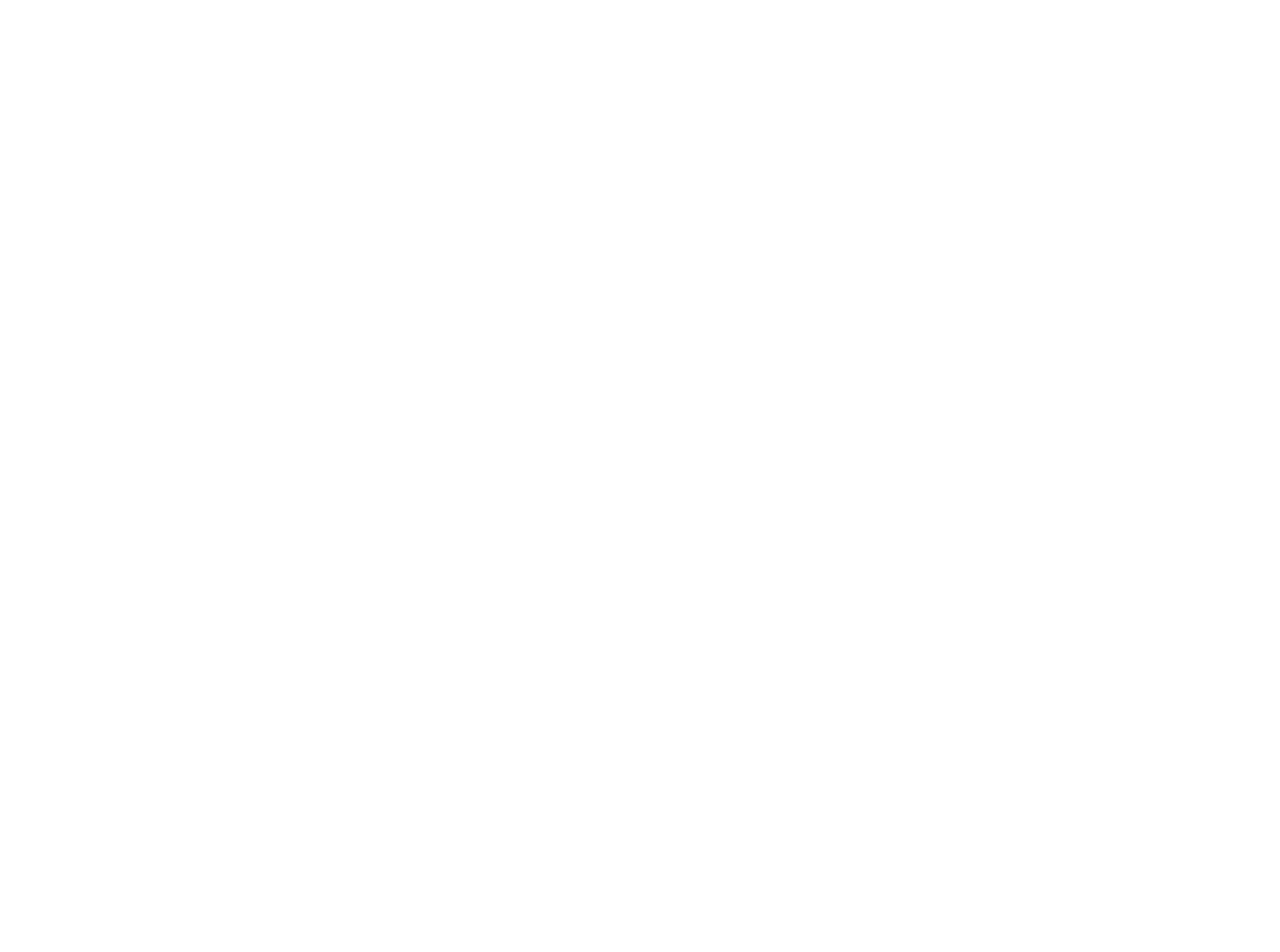
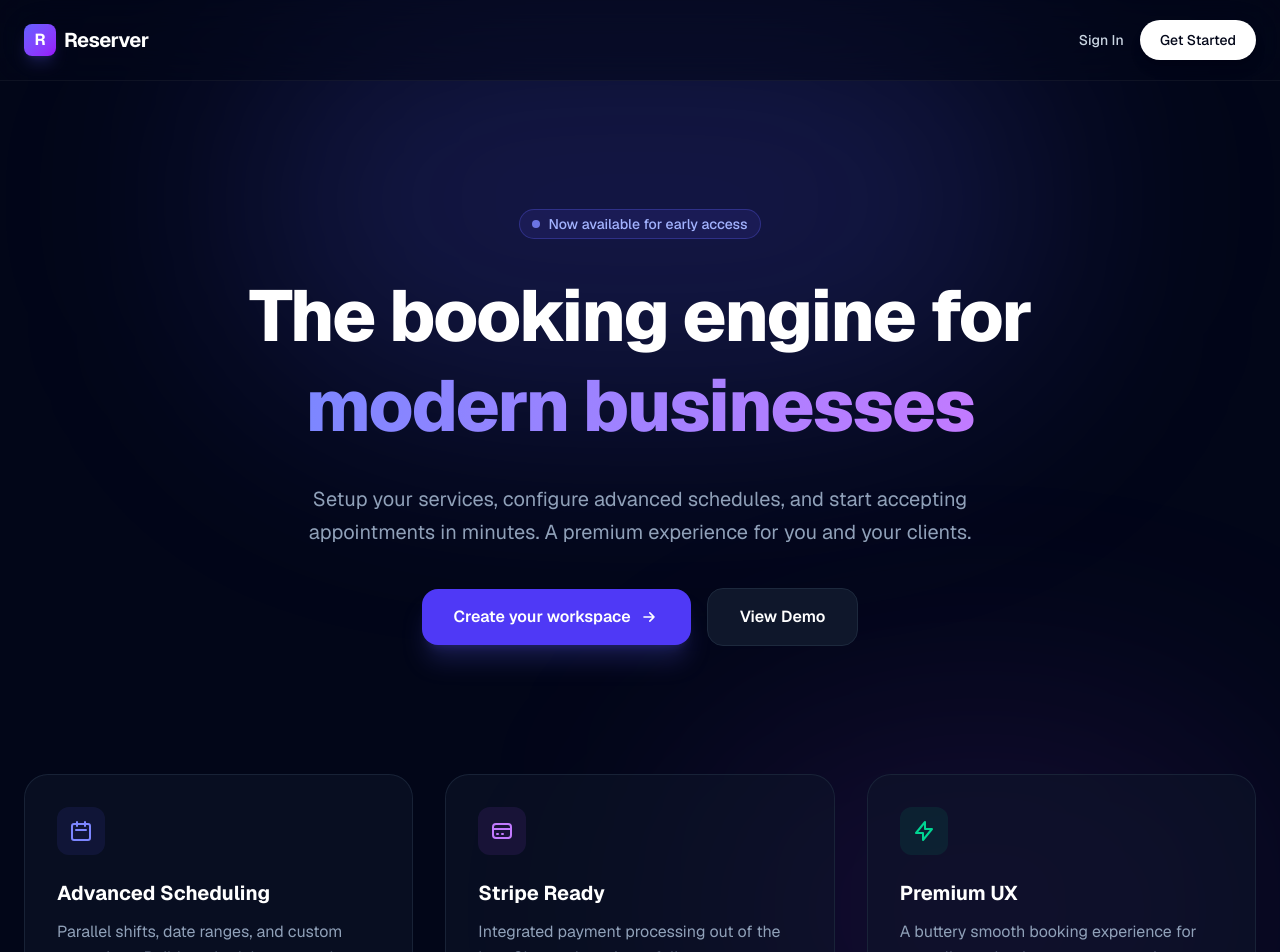
Before and after one commit to Ogires/reserver, a Next.js app: page / in a window 1280 px wide. Before the commit this address had no page. Shown: the top 952 px of the page. Before the commit the page ends 800 px from the top, so only its background shows below. Built offline with nearby package versions, Linux system fonts and the light colour scheme.

Commit message:
feat(public): add SaaS landing page and powered by footer

```diff
--- a/src/app/[tenantSlug]/page.tsx
+++ b/src/app/[tenantSlug]/page.tsx
@@ -44,6 +44,17 @@ export default async function TenantPage({ params }: TenantPageProps) {
         </Suspense>
       </main>
 
+      {/* Powered by Footer */}
+      <footer className="w-full border-t border-zinc-200 dark:border-zinc-800 py-8 mt-12 bg-zinc-100 dark:bg-zinc-900/50">
+        <div className="max-w-4xl mx-auto px-6 flex flex-col md:flex-row items-center justify-between text-zinc-500 dark:text-zinc-500 text-sm">
+          <p>© {new Date().getFullYear()} {tenantSlug.split('-').map(w => w.charAt(0).toUpperCase() + w.slice(1)).join(' ')}. All rights reserved.</p>
+          <a href="/" className="mt-4 md:mt-0 flex items-center hover:text-indigo-500 transition-colors">
+            <span className="bg-gradient-to-br from-indigo-500 to-purple-500 w-4 h-4 rounded flex items-center justify-center text-[8px] font-bold text-white mr-2">R</span>
+            Powered by Reserver
+          </a>
+        </div>
+      </footer>
+
     </div>
   );
 }
--- a/src/app/page.tsx
+++ b/src/app/page.tsx
@@ -1,7 +1,104 @@
-import { redirect } from 'next/navigation';
+import Link from 'next/link';
+import { Suspense } from 'react';
 
-export default function RootPage() {
-  // Temporary redirect to a demo tenant "peluqueria-juan" for demonstration purposes.
-  // In a real app, this would be a landing page for the SaaS.
-  redirect('/peluqueria-juan');
+export default function LandingPage() {
+  return (
+    <div className="min-h-screen bg-slate-950 text-white selection:bg-indigo-500/30 font-sans overflow-hidden relative">
+
+      {/* Background decorations */}
+      <div className="absolute top-0 left-1/2 -translate-x-1/2 w-[800px] h-[400px] bg-indigo-500/20 blur-[120px] rounded-full pointer-events-none" />
+      <div className="absolute bottom-0 right-0 w-[600px] h-[400px] bg-purple-500/10 blur-[120px] rounded-full pointer-events-none" />
+
+      {/* Navbar */}
+      <nav className="relative z-10 border-b border-white/5 bg-slate-950/50 backdrop-blur-xl">
+        <div className="max-w-7xl mx-auto px-6 h-20 flex items-center justify-between">
+          <div className="flex items-center space-x-2">
+            <div className="w-8 h-8 rounded-lg bg-gradient-to-br from-indigo-500 to-purple-600 flex items-center justify-center font-bold text-white shadow-lg shadow-indigo-500/20">
+              R
+            </div>
+            <span className="text-xl font-bold tracking-tight">Reserver</span>
+          </div>
+          <div className="flex items-center space-x-4">
+            <Link
+              href="/admin/login"
+              className="text-sm font-medium text-slate-300 hover:text-white transition-colors"
+            >
+              Sign In
+            </Link>
+            <Link
+              href="/admin/login"
+              className="text-sm font-medium bg-white text-slate-950 px-5 py-2.5 rounded-full hover:bg-slate-200 transition-colors shadow-lg"
+            >
+              Get Started
+            </Link>
+          </div>
+        </div>
+      </nav>
+
+      {/* Hero Section */}
+      <main className="relative z-10 max-w-7xl mx-auto px-6 pt-32 pb-20 text-center">
+        <div className="inline-flex items-center px-3 py-1 rounded-full border border-indigo-500/30 bg-indigo-500/10 text-indigo-300 text-sm font-medium mb-8">
+          <span className="flex w-2 h-2 rounded-full bg-indigo-400 mr-2 animate-pulse"></span>
+          Now available for early access
+        </div>
+
+        <h1 className="text-5xl md:text-7xl font-extrabold tracking-tight mb-8 leading-tight">
+          The booking engine for <br />
+          <span className="text-transparent bg-clip-text bg-gradient-to-r from-indigo-400 to-purple-400">
+            modern businesses
+          </span>
+        </h1>
+
+        <p className="text-lg md:text-xl text-slate-400 max-w-2xl mx-auto mb-10 leading-relaxed">
+          Setup your services, configure advanced schedules, and start accepting appointments in minutes. A premium experience for you and your clients.
+        </p>
+
+        <div className="flex flex-col sm:flex-row items-center justify-center gap-4">
+          <Link
+            href="/admin/login"
+            className="w-full sm:w-auto px-8 py-4 bg-indigo-600 hover:bg-indigo-500 text-white font-semibold rounded-2xl transition-all shadow-xl shadow-indigo-500/20 flex items-center justify-center group"
+          >
+            Create your workspace
+            <svg className="w-5 h-5 ml-2 group-hover:translate-x-1 transition-transform" fill="none" viewBox="0 0 24 24" stroke="currentColor">
+              <path strokeLinecap="round" strokeLinejoin="round" strokeWidth={2} d="M13 7l5 5m0 0l-5 5m5-5H6" />
+            </svg>
+          </Link>
+          <Link
+            href="/peluqueria-juan"
+            className="w-full sm:w-auto px-8 py-4 bg-slate-900 border border-slate-800 hover:bg-slate-800 text-white font-semibold rounded-2xl transition-all flex items-center justify-center"
+          >
+            View Demo
+          </Link>
+        </div>
+
+        {/* Feature grid */}
+        <div className="mt-32 grid grid-cols-1 md:grid-cols-3 gap-8 text-left">
+          <div className="bg-slate-900/50 border border-slate-800/80 p-8 rounded-3xl">
+            <div className="w-12 h-12 bg-indigo-500/10 text-indigo-400 rounded-xl flex items-center justify-center mb-6">
+              <svg className="w-6 h-6" fill="none" viewBox="0 0 24 24" stroke="currentColor"><path strokeLinecap="round" strokeLinejoin="round" strokeWidth={2} d="M8 7V3m8 4V3m-9 8h10M5 21h14a2 2 0 002-2V7a2 2 0 00-2-2H5a2 2 0 00-2 2v12a2 2 0 002 2z" /></svg>
+            </div>
+            <h3 className="text-xl font-bold mb-3">Advanced Scheduling</h3>
+            <p className="text-slate-400 leading-relaxed">Parallel shifts, date ranges, and custom exceptions. Build a schedule as complex as your business needs.</p>
+          </div>
+
+          <div className="bg-slate-900/50 border border-slate-800/80 p-8 rounded-3xl">
+            <div className="w-12 h-12 bg-purple-500/10 text-purple-400 rounded-xl flex items-center justify-center mb-6">
+              <svg className="w-6 h-6" fill="none" viewBox="0 0 24 24" stroke="currentColor"><path strokeLinecap="round" strokeLinejoin="round" strokeWidth={2} d="M3 10h18M7 15h1m4 0h1m-7 4h12a3 3 0 003-3V8a3 3 0 00-3-3H6a3 3 0 00-3 3v8a3 3 0 003 3z" /></svg>
+            </div>
+            <h3 className="text-xl font-bold mb-3">Stripe Ready</h3>
+            <p className="text-slate-400 leading-relaxed">Integrated payment processing out of the box. Charge deposits or full amounts seamlessly.</p>
+          </div>
+
+          <div className="bg-slate-900/50 border border-slate-800/80 p-8 rounded-3xl">
+            <div className="w-12 h-12 bg-emerald-500/10 text-emerald-400 rounded-xl flex items-center justify-center mb-6">
+              <svg className="w-6 h-6" fill="none" viewBox="0 0 24 24" stroke="currentColor"><path strokeLinecap="round" strokeLinejoin="round" strokeWidth={2} d="M13 10V3L4 14h7v7l9-11h-7z" /></svg>
+            </div>
+            <h3 className="text-xl font-bold mb-3">Premium UX</h3>
+            <p className="text-slate-400 leading-relaxed">A buttery smooth booking experience for your clients that increases conversion rates.</p>
+          </div>
+        </div>
+      </main>
+
+    </div>
+  );
 }
```
